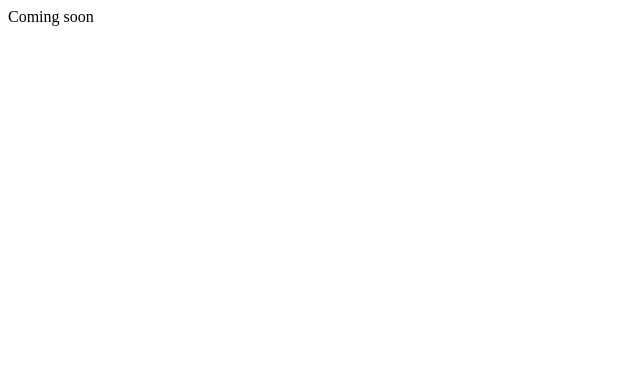
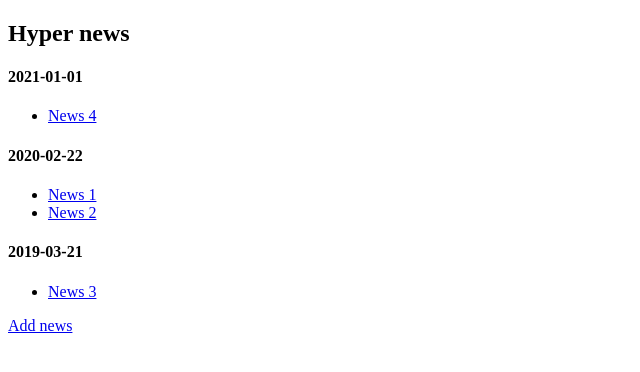
Before and after one commit to zruslan/jba-hypernews, a Django app: page /news/ in a window 1280 px wide. Before the commit the part shown is almost empty. Shown: the top 372 px of the page, without its empty margins (0-640 px from the left). Run offline with Django 3.2, Linux system fonts and the light colour scheme.

Commit message:
stage 3 passed

```diff
--- a/HyperNews Portal/task/hypernews/urls.py
+++ b/HyperNews Portal/task/hypernews/urls.py
@@ -15,11 +15,11 @@ Including another URLconf
 """
 from django.contrib import admin
 from django.urls import path
-from news.views import UnderConstructionPageView, NewsView, SiteIndexPageView
+from news.views import UnderConstructionPageView, NewsView, NewsIndexPageView
 
 urlpatterns = [
     path('admin/', admin.site.urls),
-    path('news/', UnderConstructionPageView.as_view(), name="news_index"),
+    path('news/', NewsIndexPageView.as_view(), name="news_index"),
     path('news/<int:news_id>/', NewsView.as_view(), name="news_detail"),
 #    path('', SiteIndexPageView.as_view(), name="site_index")
     path('', UnderConstructionPageView.as_view(), name="site_index"),
--- a/HyperNews Portal/task/news.json
+++ b/HyperNews Portal/task/news.json
@@ -1,8 +1,26 @@
 [
   {
     "created": "2020-02-22 16:40:00",
-    "text": "A new star appeared in the sky.",
-    "title": "A star is born",
-    "link": 9234732
+    "text": "Text of the news 1",
+    "title": "News 1",
+    "link": 1
+  },
+  {
+    "created": "2020-02-22 14:00:00",
+    "text": "Text of the news 2",
+    "title": "News 2",
+    "link": 2
+  },
+  {
+    "created": "2019-03-21 01:40:00",
+    "text": "Text of the news 3",
+    "title": "News 3",
+    "link": 3
+  },
+  {
+    "created": "2021-01-01 01:01:00",
+    "text": "Text of the news 4",
+    "title": "News 4",
+    "link": 4
   }
 ]
--- /dev/null
+++ b/HyperNews Portal/task/news/templates/news/base_template.html
@@ -0,0 +1,9 @@
+<!DOCTYPE html>
+<html>
+  <head>
+    <meta charset="UTF-8">
+  </head>
+  <body>
+  {% block body %} {% endblock %}
+  </body>
+</html>
--- a/HyperNews Portal/task/news/templates/news/index.html
+++ b/HyperNews Portal/task/news/templates/news/index.html
@@ -1,9 +1,13 @@
-<!DOCTYPE html>
-<html>
-  <head>
-    <meta charset="UTF-8">
-  </head>
-  <body>
-    <a target="_blank" href="/news/">Link to the news</a>
-  </body>
-</html>
+{% extends "news/base_template.html" %}
+{% block body %}
+    <h2>Hyper news</h2>
+  {% for key, value in news.items %}
+    <h4>{{ key }}</h4>
+    <ul>
+      {% for x in value %}
+        <li><a target="_blank" href="/news/{{x.link}}/">{{x.title}}</a></li>
+      {% endfor %}
+    </ul>
+  {% endfor %}
+  <a target="_blank"  href="/news/create/">Add news</a>
+{% endblock %}
--- a/HyperNews Portal/task/news/views.py
+++ b/HyperNews Portal/task/news/views.py
@@ -3,25 +3,35 @@ from django.views import View
 from django.http import HttpResponse, Http404
 from django.conf import settings
 import json
+from datetime import datetime, date
 
 
 # Create your views here.
+def get_news():
+    with open(settings.NEWS_JSON_PATH, "r") as f:
+        return json.load(f)
+
 
 class UnderConstructionPageView(View):
     def get(self, request, *args, **kwargs):
         return HttpResponse("Coming soon")
 
 
-class SiteIndexPageView(View):
+class NewsIndexPageView(View):
     def get(self, request, *args, **kwargs):
-        return render(request, "news/index.html")
+        news = get_news()
+        news_sorted = dict()
+        for n in news:
+            created_date = datetime.strptime(n["created"], "%Y-%m-%d %H:%M:%S").date()
+            news_sorted[created_date] = news_sorted.get(created_date, list()) + [n]
+        news_sorted = {k.strftime("%Y-%m-%d"): v for k, v in sorted(news_sorted.items(), reverse=True)}
+
+        return render(request, "news/index.html", {"news": news_sorted})
 
 
 class NewsView(View):
     def get(self, request, *args, **kwargs):
-        with open(settings.NEWS_JSON_PATH, "r") as f:
-            news = json.load(f)
-
+        news = get_news()
         context = list(filter(lambda x: x['link'] == kwargs['news_id'], news))[0]
         if context:
             return render(request, "news/news_detail.html", context=context)
--- a/HyperNews Portal/task/tests.py
+++ b/HyperNews Portal/task/tests.py
@@ -12,6 +12,10 @@ class HyperNewsTestRunner(HyperNewsTest):
         # 2 task
         HyperNewsTest.check_news_page,
         HyperNewsTest.check_news_page_main_link,
+        # 3 task
+        HyperNewsTest.check_main_header,
+        HyperNewsTest.check_main_page,
+        HyperNewsTest.check_main_page_create_link,
     ]
 
     @dynamic_test(data=funcs)
```
Also changed, not shown: HyperNews Portal/task/news/templates/news/news_detail.html (+4 -10 lines).
